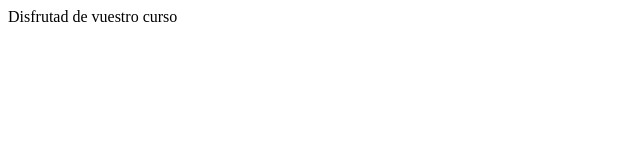
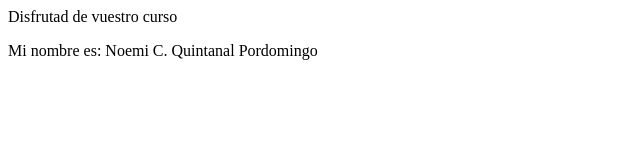
Before and after one commit to nquinpor/uax-devops-01, a plain HTML site: page devopscourse.html in a window 1280 px wide. Shown: the whole page, without its empty margins (0-640 px from the left). Drawn offline with Linux system fonts and the light colour scheme.

Commit message:
ADDED: Mi nombre

```diff
--- a/devopscourse.html
+++ b/devopscourse.html
@@ -4,5 +4,6 @@
 	</head>
 	<body>
 		<p>Disfrutad de vuestro curso</p>
+		<p>Mi nombre es: Noemi C. Quintanal Pordomingo</p>
 	</body>
 </html>
```
